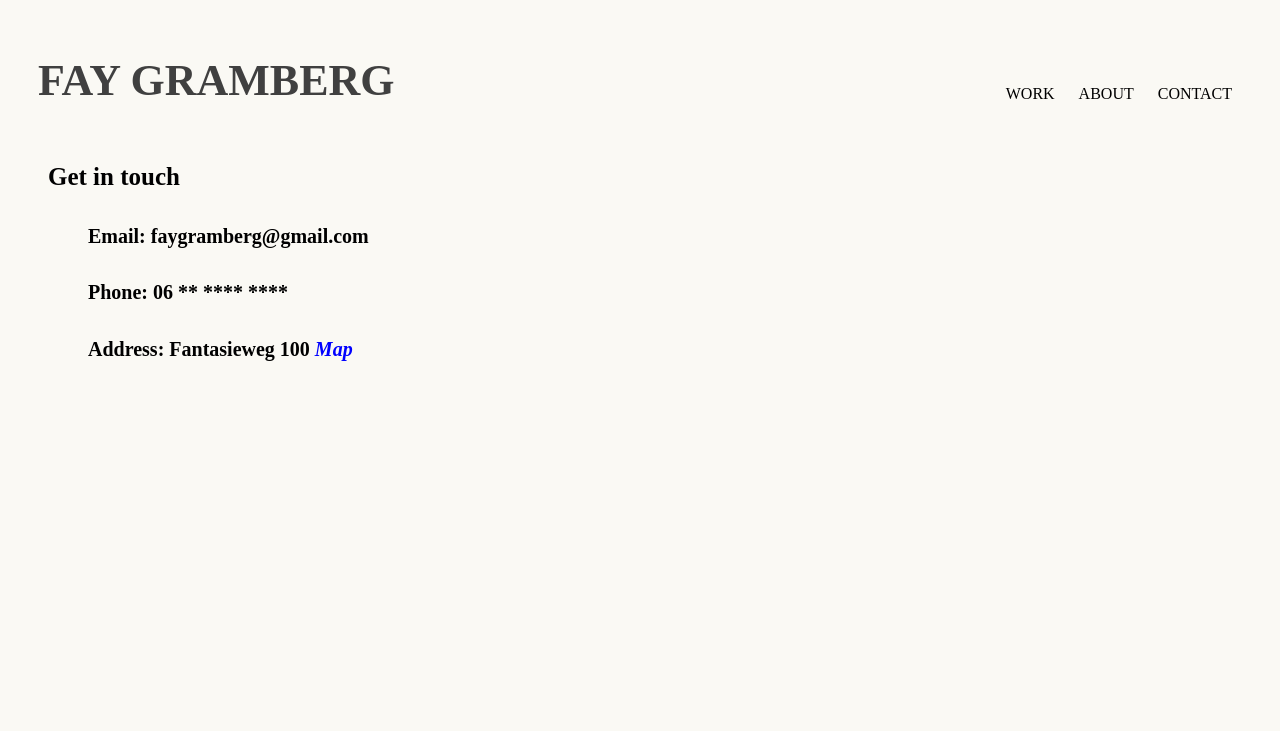
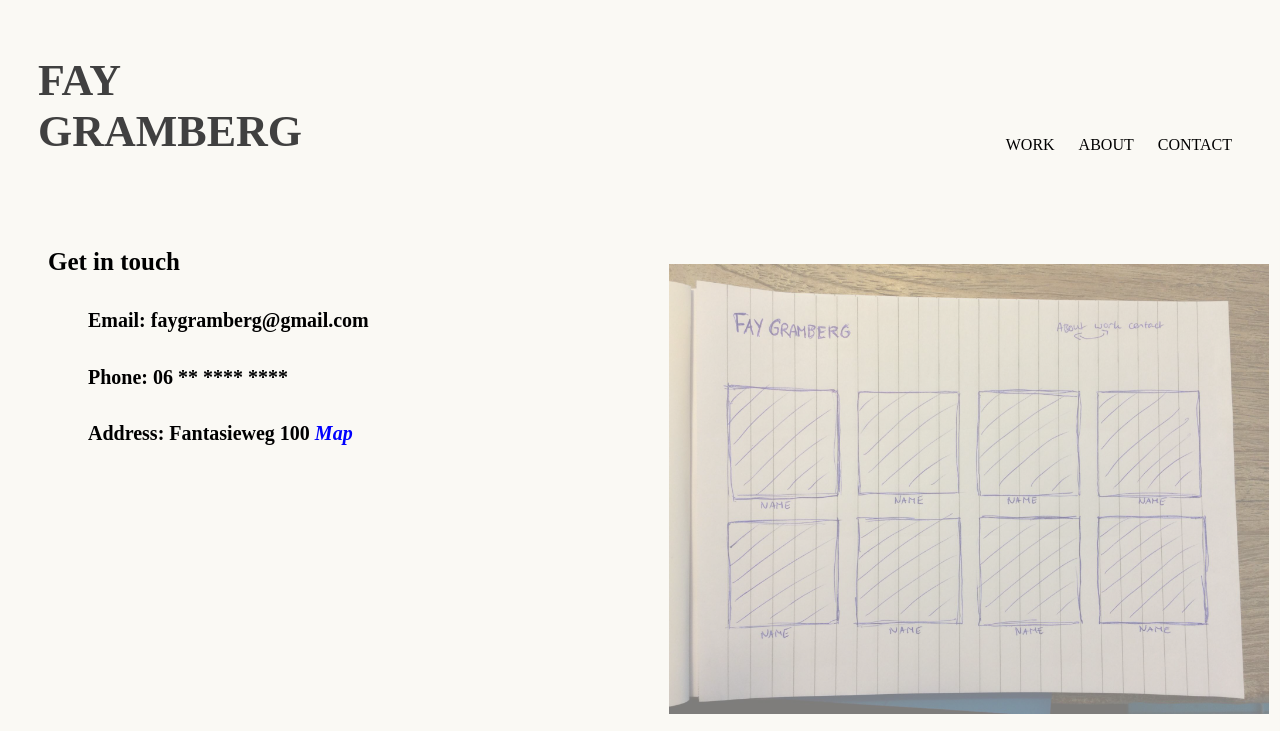
Before and after one commit to faygramberg/exersice-, a plain HTML site: page contact.html in a window 1280 px wide. Shown: the top 731 px of the page. Drawn offline with Linux system fonts and the light colour scheme.

Commit message:
added images

```diff
--- a/about.css
+++ b/about.css
@@ -12,6 +12,7 @@ body {
 	text-transform: uppercase;
 	margin-left: 30px;
 	margin-top: 55px;
+	width: 260px;
 }
 
 .header-link {
--- a/contact.css
+++ b/contact.css
@@ -12,6 +12,7 @@ body {
 	text-transform: uppercase;
 	margin-left: 30px;
 	margin-top: 55px;
+	width: 260px;
 }
 
 .header-link {
@@ -87,3 +88,22 @@ h5 {
 	color: blue;
 	font-style: italic;
 }
+
+.info {
+	float: left;
+}
+
+img {
+	width: 600px;
+	display: block;
+	margin-bottom: 20px;
+	-webkit-filter: opacity(50%);
+    filter: opacity(50%);
+}
+
+.sketches {
+	float: left;
+	margin-left: 300px;
+	margin-top: 50px;
+
+}
--- a/contact.html
+++ b/contact.html
@@ -28,6 +28,7 @@
 
 		<div class="wrapper">
 
+			<div class="info">
 				<h4>Get in touch</h4>
 
 				<ul>
@@ -41,7 +42,14 @@
 						<h5>Address: Fantasieweg 100 <a href="https://www.google.nl/maps/place/Heard+en+MacDonaldeilanden/@-53.0766235,73.3732353,11z/data=!3m1!4b1!4m5!3m4!1s0xb301524b88922bfd:0x261ddac2e5b3767e!8m2!3d-53.0907253!4d73.4985352?hl=nl" target="_blank" class="address">Map</span></a></h5>
 					</li>
 				</ul>
+			</div>
 
+			<div class="sketches">
+				<img src="images/schets3.jpg">
+				<img src="images/schets2.jpg">
+				<img src="images/schets1.jpg">
+
+			</div>
 		</div>
 
 	</body>
--- a/style.css
+++ b/style.css
@@ -12,6 +12,7 @@ body {
 	text-transform: uppercase;
 	margin-left: 30px;
 	margin-top: 55px;
+	width: 260px;
 }
 
 .header-link {
```
Also changed, not shown: images/schets1.jpg (added), images/schets2.jpg (added), images/schets3.jpg (added). Lines whose indentation alone changed are shown as unchanged.
